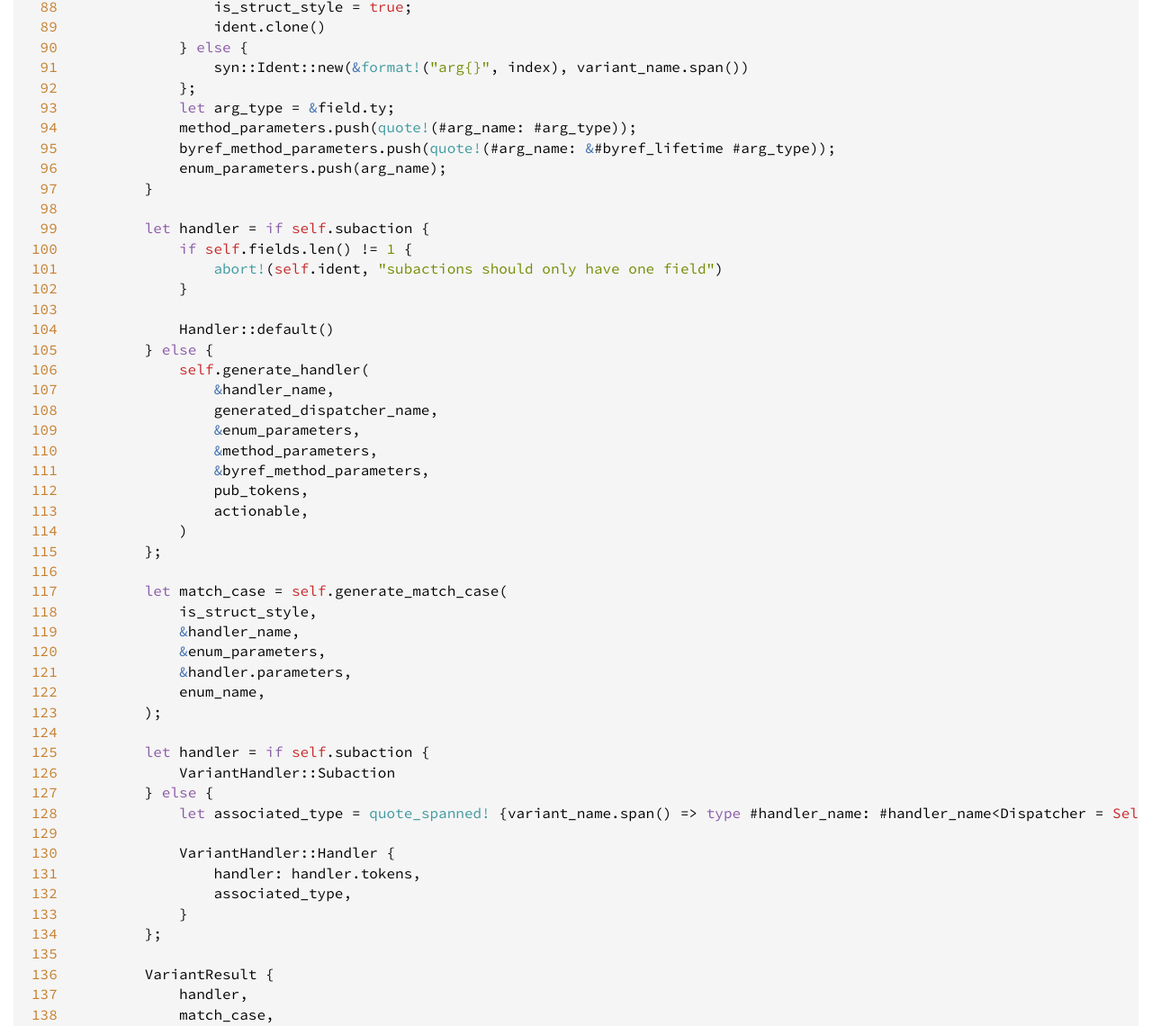
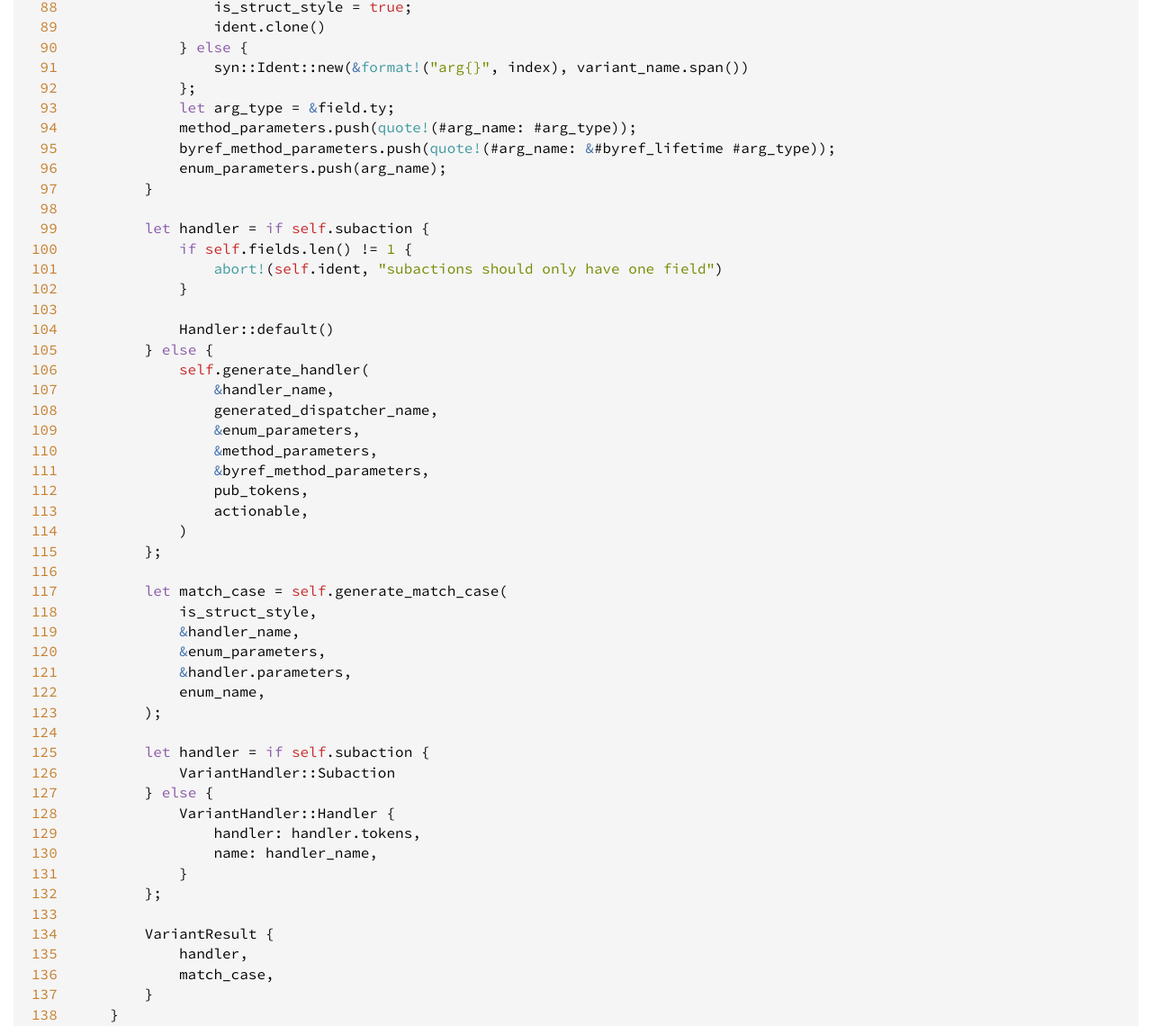
Before and after one commit to khonsulabs/actionable, a plain HTML site: page main/src/actionable_macros/actionable.rs.html in a window 1280 px wide. Shown: the part 2120-3260 px from the top of the page at 90% size. Drawn offline with Linux system fonts and the light colour scheme.

Commit message:
Deploying to gh-pages from @ khonsulabs/actionable@72764c4ea534de5943fffc73701566ac56af2c59 🚀

```diff
--- a/main/src/actionable_macros/actionable.rs.html
+++ b/main/src/actionable_macros/actionable.rs.html
@@ -381,14 +381,6 @@
 <span id="378">378</span>
 <span id="379">379</span>
 <span id="380">380</span>
-<span id="381">381</span>
-<span id="382">382</span>
-<span id="383">383</span>
-<span id="384">384</span>
-<span id="385">385</span>
-<span id="386">386</span>
-<span id="387">387</span>
-<span id="388">388</span>
 </pre><div class="example-wrap"><pre class="rust ">
 <span class="attribute">#![<span class="ident">allow</span>(<span class="ident">clippy</span>::<span class="ident">default_trait_access</span>)]</span>
 
@@ -443,7 +435,7 @@
     <span class="ident">Subaction</span>,
     <span class="ident">Handler</span> {
         <span class="ident">handler</span>: <span class="ident">TokenStream</span>,
-        <span class="ident">associated_type</span>: <span class="ident">TokenStream</span>,
+        <span class="ident">name</span>: <span class="ident">syn</span>::<span class="ident">Ident</span>,
     },
 }
 
@@ -517,11 +509,9 @@
         <span class="kw">let</span> <span class="ident">handler</span> <span class="op">=</span> <span class="kw">if</span> <span class="self">self</span>.<span class="ident">subaction</span> {
             <span class="ident">VariantHandler</span>::<span class="ident">Subaction</span>
         } <span class="kw">else</span> {
-            <span class="kw">let</span> <span class="ident">associated_type</span> <span class="op">=</span> <span class="macro">quote_spanned</span><span class="macro">!</span> {<span class="ident">variant_name</span>.<span class="ident">span</span>() <span class="op">=</span><span class="op">&gt;</span> <span class="kw">type</span> #<span class="ident">handler_name</span>: #<span class="ident">handler_name</span><span class="op">&lt;</span><span class="ident">Dispatcher</span> <span class="op">=</span> <span class="self">Self</span><span class="op">&gt;</span>;};
-
             <span class="ident">VariantHandler</span>::<span class="ident">Handler</span> {
                 <span class="ident">handler</span>: <span class="ident">handler</span>.<span class="ident">tokens</span>,
-                <span class="ident">associated_type</span>,
+                <span class="ident">name</span>: <span class="ident">handler_name</span>,
             }
         };
 
@@ -550,7 +540,7 @@
         <span class="ident">handle_parameters</span>.<span class="ident">insert</span>(<span class="number">0</span>, <span class="ident">syn</span>::<span class="ident">Ident</span>::<span class="ident">new</span>(<span class="string">&quot;self&quot;</span>, <span class="ident">variant_name</span>.<span class="ident">span</span>()));
         <span class="ident">handle_parameters</span>.<span class="ident">insert</span>(<span class="number">1</span>, <span class="ident">syn</span>::<span class="ident">Ident</span>::<span class="ident">new</span>(<span class="string">&quot;permissions&quot;</span>, <span class="ident">variant_name</span>.<span class="ident">span</span>()));
 
-        <span class="kw">let</span> <span class="ident">self_as_dispatcher</span> <span class="op">=</span> <span class="macro">quote</span><span class="macro">!</span> {<span class="op">&lt;</span><span class="self">Self</span>::<span class="ident">Dispatcher</span> <span class="kw">as</span> #<span class="ident">generated_dispatcher_name</span><span class="op">&gt;</span>};
+        <span class="kw">let</span> <span class="ident">self_as_dispatcher</span> <span class="op">=</span> <span class="macro">quote</span><span class="macro">!</span> {<span class="op">&lt;</span><span class="self">Self</span> <span class="kw">as</span> #<span class="ident">generated_dispatcher_name</span><span class="op">&gt;</span>};
         <span class="kw">let</span> <span class="ident">result_type</span> <span class="op">=</span> <span class="macro">quote</span><span class="macro">!</span>(<span class="prelude-ty">Result</span><span class="op">&lt;</span>
             #<span class="ident">self_as_dispatcher</span>::<span class="ident">Output</span>,
             #<span class="ident">self_as_dispatcher</span>::<span class="ident">Error</span>
@@ -559,7 +549,7 @@
         <span class="kw">let</span> <span class="ident">implementation</span> <span class="op">=</span> <span class="kw">match</span> <span class="self">self</span>.<span class="ident">protection</span> {
             <span class="ident">Protection</span>::<span class="prelude-val">None</span> <span class="op">=</span><span class="op">&gt;</span> <span class="macro">quote</span><span class="macro">!</span> {
                 <span class="kw">async</span> <span class="kw">fn</span> <span class="ident">handle</span>(
-                    <span class="ident">dispatcher</span>: <span class="kw-2">&amp;</span><span class="self">Self</span>::<span class="ident">Dispatcher</span>,
+                    <span class="kw-2">&amp;</span><span class="self">self</span>,
                     <span class="ident">permissions</span>: <span class="kw-2">&amp;</span>#<span class="ident">actionable</span>::<span class="ident">Permissions</span>,
                     #(#<span class="ident">method_parameters</span>),<span class="op">*</span>
                 ) <span class="op">-</span><span class="op">&gt;</span> #<span class="ident">result_type</span>;
@@ -572,26 +562,26 @@
 
                 <span class="macro">quote</span><span class="macro">!</span> {
                     <span class="attribute">#[<span class="ident">allow</span>(<span class="ident">clippy</span>::<span class="ident">ptr_arg</span>)]</span>
-                    <span class="kw">fn</span> <span class="ident">resource_name</span><span class="op">&lt;</span><span class="lifetime">&#39;a</span><span class="op">&gt;</span>(<span class="ident">dispatcher</span>: <span class="kw-2">&amp;</span><span class="lifetime">&#39;a</span> <span class="self">Self</span>::<span class="ident">Dispatcher</span>,#(#<span class="ident">byref_method_parameters</span>),<span class="kw-2">*</span>) <span class="op">-</span><span class="op">&gt;</span> #<span class="ident">actionable</span>::<span class="ident">ResourceName</span><span class="op">&lt;</span><span class="lifetime">&#39;a</span><span class="op">&gt;</span>;
+                    <span class="kw">fn</span> <span class="ident">resource_name</span><span class="op">&lt;</span><span class="lifetime">&#39;a</span><span class="op">&gt;</span>(<span class="kw-2">&amp;</span><span class="lifetime">&#39;a</span> <span class="self">self</span>,#(#<span class="ident">byref_method_parameters</span>),<span class="kw-2">*</span>) <span class="op">-</span><span class="op">&gt;</span> #<span class="ident">actionable</span>::<span class="ident">ResourceName</span><span class="op">&lt;</span><span class="lifetime">&#39;a</span><span class="op">&gt;</span>;
                     <span class="kw">type</span> <span class="ident">Action</span>: #<span class="ident">actionable</span>::<span class="ident">Action</span>;
                     <span class="kw">fn</span> <span class="ident">action</span>() <span class="op">-</span><span class="op">&gt;</span> <span class="self">Self</span>::<span class="ident">Action</span>;
 
                     <span class="kw">async</span> <span class="kw">fn</span> <span class="ident">handle</span>(
-                        <span class="ident">dispatcher</span>: <span class="kw-2">&amp;</span><span class="self">Self</span>::<span class="ident">Dispatcher</span>,
+                        <span class="kw-2">&amp;</span><span class="self">self</span>,
                         <span class="ident">permissions</span>: <span class="kw-2">&amp;</span>#<span class="ident">actionable</span>::<span class="ident">Permissions</span>,
                         #(#<span class="ident">method_parameters</span>),<span class="op">*</span>
                     ) <span class="op">-</span><span class="op">&gt;</span> #<span class="ident">result_type</span> {
-                        <span class="kw">let</span> <span class="ident">resource</span> <span class="op">=</span> <span class="self">Self</span>::<span class="ident">resource_name</span>(<span class="ident">dispatcher</span>, #(<span class="kw-2">&amp;</span>#<span class="ident">enum_parameters</span>),<span class="kw-2">*</span>);
+                        <span class="kw">let</span> <span class="ident">resource</span> <span class="op">=</span> <span class="self">self</span>.<span class="ident">resource_name</span>(#(<span class="kw-2">&amp;</span>#<span class="ident">enum_parameters</span>),<span class="kw-2">*</span>);
                         <span class="kw">let</span> <span class="ident">action</span> <span class="op">=</span> <span class="self">Self</span>::<span class="ident">action</span>();
                         <span class="kw">if</span> <span class="ident">permissions</span>.<span class="ident">allowed_to</span>(<span class="kw-2">&amp;</span><span class="ident">resource</span>, <span class="kw-2">&amp;</span><span class="ident">action</span>) {
-                            <span class="self">Self</span>::<span class="ident">handle_protected</span>(<span class="ident">dispatcher</span>, <span class="ident">permissions</span>, #(#<span class="ident">enum_parameters</span>),<span class="kw-2">*</span>).<span class="kw">await</span>
+                            <span class="self">self</span>.<span class="ident">handle_protected</span>(<span class="ident">permissions</span>, #(#<span class="ident">enum_parameters</span>),<span class="kw-2">*</span>).<span class="kw">await</span>
                         } <span class="kw">else</span> {
                             #<span class="ident">permission_denied_error</span>
                         }
                     }
 
                     <span class="kw">async</span> <span class="kw">fn</span> <span class="ident">handle_protected</span>(
-                        <span class="ident">dispatcher</span>: <span class="kw-2">&amp;</span><span class="self">Self</span>::<span class="ident">Dispatcher</span>,
+                        <span class="kw-2">&amp;</span><span class="self">self</span>,
                         <span class="ident">permissions</span>: <span class="kw-2">&amp;</span>#<span class="ident">actionable</span>::<span class="ident">Permissions</span>,
                         #(#<span class="ident">method_parameters</span>),<span class="op">*</span>
                     ) <span class="op">-</span><span class="op">&gt;</span> #<span class="ident">result_type</span>;
@@ -600,19 +590,19 @@
             <span class="ident">Protection</span>::<span class="ident">Custom</span> <span class="op">=</span><span class="op">&gt;</span> {
                 <span class="macro">quote</span><span class="macro">!</span> {
                     <span class="attribute">#[<span class="ident">allow</span>(<span class="ident">clippy</span>::<span class="ident">ptr_arg</span>)]</span>
-                    <span class="kw">async</span> <span class="kw">fn</span> <span class="ident">verify_permissions</span>(<span class="ident">dispatcher</span>: <span class="kw-2">&amp;</span><span class="self">Self</span>::<span class="ident">Dispatcher</span>, <span class="ident">permissions</span>: <span class="kw-2">&amp;</span>#<span class="ident">actionable</span>::<span class="ident">Permissions</span>, #(#<span class="ident">byref_method_parameters</span>),<span class="kw-2">*</span>) <span class="op">-</span><span class="op">&gt;</span> <span class="prelude-ty">Result</span><span class="op">&lt;</span>(), #<span class="ident">self_as_dispatcher</span>::<span class="ident">Error</span><span class="op">&gt;</span>;
+                    <span class="kw">async</span> <span class="kw">fn</span> <span class="ident">verify_permissions</span>(<span class="kw-2">&amp;</span><span class="self">self</span>, <span class="ident">permissions</span>: <span class="kw-2">&amp;</span>#<span class="ident">actionable</span>::<span class="ident">Permissions</span>, #(#<span class="ident">byref_method_parameters</span>),<span class="kw-2">*</span>) <span class="op">-</span><span class="op">&gt;</span> <span class="prelude-ty">Result</span><span class="op">&lt;</span>(), #<span class="ident">self_as_dispatcher</span>::<span class="ident">Error</span><span class="op">&gt;</span>;
 
                     <span class="kw">async</span> <span class="kw">fn</span> <span class="ident">handle</span>(
-                        <span class="ident">dispatcher</span>: <span class="kw-2">&amp;</span><span class="self">Self</span>::<span class="ident">Dispatcher</span>,
+                        <span class="kw-2">&amp;</span><span class="self">self</span>,
                         <span class="ident">permissions</span>: <span class="kw-2">&amp;</span>#<span class="ident">actionable</span>::<span class="ident">Permissions</span>,
                         #(#<span class="ident">method_parameters</span>),<span class="op">*</span>
                     ) <span class="op">-</span><span class="op">&gt;</span> #<span class="ident">result_type</span> {
-                        <span class="self">Self</span>::<span class="ident">verify_permissions</span>(<span class="ident">dispatcher</span>, <span class="ident">permissions</span>, #(<span class="kw-2">&amp;</span>#<span class="ident">enum_parameters</span>),<span class="kw-2">*</span>).<span class="kw">await</span><span class="question-mark">?</span>;
-                        <span class="self">Self</span>::<span class="ident">handle_protected</span>(<span class="ident">dispatcher</span>, <span class="ident">permissions</span>, #(#<span class="ident">enum_parameters</span>),<span class="kw-2">*</span>).<span class="kw">await</span>
+                        <span class="self">self</span>.<span class="ident">verify_permissions</span>(<span class="ident">permissions</span>, #(<span class="kw-2">&amp;</span>#<span class="ident">enum_parameters</span>),<span class="kw-2">*</span>).<span class="kw">await</span><span class="question-mark">?</span>;
+                        <span class="self">self</span>.<span class="ident">handle_protected</span>(<span class="ident">permissions</span>, #(#<span class="ident">enum_parameters</span>),<span class="kw-2">*</span>).<span class="kw">await</span>
                     }
 
                     <span class="kw">async</span> <span class="kw">fn</span> <span class="ident">handle_protected</span>(
-                        <span class="ident">dispatcher</span>: <span class="kw-2">&amp;</span><span class="self">Self</span>::<span class="ident">Dispatcher</span>,
+                        <span class="kw-2">&amp;</span><span class="self">self</span>,
                         <span class="ident">permissions</span>: <span class="kw-2">&amp;</span>#<span class="ident">actionable</span>::<span class="ident">Permissions</span>,
                         #(#<span class="ident">method_parameters</span>),<span class="op">*</span>
                     ) <span class="op">-</span><span class="op">&gt;</span> #<span class="ident">result_type</span>;
@@ -626,9 +616,7 @@
                 <span class="ident">variant_name</span>.<span class="ident">span</span>() <span class="op">=</span><span class="op">&gt;</span>
                     <span class="attribute">#[#<span class="ident">actionable</span>::<span class="ident">async_trait</span>]</span>
                     <span class="attribute">#[<span class="ident">doc</span>(<span class="ident">hidden</span>)]</span>
-                    #<span class="ident">pub_tokens</span> <span class="kw">trait</span> #<span class="ident">handler_name</span>: <span class="ident">Send</span> <span class="op">+</span> <span class="ident">Sync</span> {
-                        <span class="kw">type</span> <span class="ident">Dispatcher</span>: #<span class="ident">generated_dispatcher_name</span>;
-
+                    #<span class="ident">pub_tokens</span> <span class="kw">trait</span> #<span class="ident">handler_name</span>: #<span class="ident">generated_dispatcher_name</span>  {
                         #<span class="ident">implementation</span>
                     }
             },
@@ -653,19 +641,19 @@
         } <span class="kw">else</span> <span class="kw">if</span> <span class="ident">is_struct_style</span> {
             <span class="macro">quote_spanned</span><span class="macro">!</span> {
                 <span class="ident">variant_name</span>.<span class="ident">span</span>() <span class="op">=</span><span class="op">&gt;</span> #<span class="ident">enum_name</span>::#<span class="ident">variant_name</span>{#(#<span class="ident">enum_parameters</span>),<span class="kw-2">*</span>} <span class="op">=</span><span class="op">&gt;</span> {
-                    <span class="self">Self</span>::#<span class="ident">handler_name</span>::<span class="ident">handle</span>(#(#<span class="ident">handle_parameters</span>),<span class="kw-2">*</span>).<span class="kw">await</span>
+                    <span class="op">&lt;</span><span class="self">Self</span> <span class="kw">as</span> #<span class="ident">handler_name</span><span class="op">&gt;</span>::<span class="ident">handle</span>(#(#<span class="ident">handle_parameters</span>),<span class="kw-2">*</span>).<span class="kw">await</span>
                 },
             }
         } <span class="kw">else</span> <span class="kw">if</span> <span class="self">self</span>.<span class="ident">fields</span>.<span class="ident">is_empty</span>() {
             <span class="macro">quote_spanned</span><span class="macro">!</span> {
                 <span class="ident">variant_name</span>.<span class="ident">span</span>() <span class="op">=</span><span class="op">&gt;</span> #<span class="ident">enum_name</span>::#<span class="ident">variant_name</span> <span class="op">=</span><span class="op">&gt;</span> {
-                    <span class="self">Self</span>::#<span class="ident">handler_name</span>::<span class="ident">handle</span>(#(#<span class="ident">handle_parameters</span>),<span class="kw-2">*</span>).<span class="kw">await</span>
+                    <span class="op">&lt;</span><span class="self">Self</span> <span class="kw">as</span> #<span class="ident">handler_name</span><span class="op">&gt;</span>::<span class="ident">handle</span>(#(#<span class="ident">handle_parameters</span>),<span class="kw-2">*</span>).<span class="kw">await</span>
                 }
             }
         } <span class="kw">else</span> {
             <span class="macro">quote_spanned</span><span class="macro">!</span> {
                 <span class="ident">variant_name</span>.<span class="ident">span</span>() <span class="op">=</span><span class="op">&gt;</span> #<span class="ident">enum_name</span>::#<span class="ident">variant_name</span>(#(#<span class="ident">enum_parameters</span>),<span class="kw-2">*</span>) <span class="op">=</span><span class="op">&gt;</span> {
-                    <span class="self">Self</span>::#<span class="ident">handler_name</span>::<span class="ident">handle</span>(#(#<span class="ident">handle_parameters</span>),<span class="kw-2">*</span>).<span class="kw">await</span>
+                    <span class="op">&lt;</span><span class="self">Self</span> <span class="kw">as</span> #<span class="ident">handler_name</span><span class="op">&gt;</span>::<span class="ident">handle</span>(#(#<span class="ident">handle_parameters</span>),<span class="kw-2">*</span>).<span class="kw">await</span>
                 },
             }
         }
@@ -696,7 +684,7 @@
         <span class="kw">let</span> <span class="ident">actionable</span> <span class="op">=</span> <span class="ident">actionable</span>(<span class="self">self</span>.<span class="ident">actionable</span>.<span class="ident">clone</span>().<span class="ident">map</span>(<span class="op">|</span><span class="ident">a</span><span class="op">|</span> <span class="ident">a</span>.<span class="number">0</span>), <span class="ident">enum_name</span>.<span class="ident">span</span>());
 
         <span class="kw">let</span> <span class="kw-2">mut</span> <span class="ident">handlers</span> <span class="op">=</span> <span class="ident">Vec</span>::<span class="ident">new</span>();
-        <span class="kw">let</span> <span class="kw-2">mut</span> <span class="ident">associated_types</span> <span class="op">=</span> <span class="ident">Vec</span>::<span class="ident">new</span>();
+        <span class="kw">let</span> <span class="kw-2">mut</span> <span class="ident">handler_names</span> <span class="op">=</span> <span class="ident">Vec</span>::<span class="ident">new</span>();
         <span class="kw">let</span> <span class="kw-2">mut</span> <span class="ident">match_cases</span> <span class="op">=</span> <span class="ident">Vec</span>::<span class="ident">new</span>();
 
         <span class="kw">let</span> <span class="ident">generated_dispatcher_name</span> <span class="op">=</span>
@@ -718,12 +706,9 @@
                     }
                     <span class="ident">subaction</span> <span class="op">=</span> <span class="bool-val">true</span>
                 }
-                <span class="ident">VariantHandler</span>::<span class="ident">Handler</span> {
-                    <span class="ident">handler</span>,
-                    <span class="ident">associated_type</span>,
-                } <span class="op">=</span><span class="op">&gt;</span> {
+                <span class="ident">VariantHandler</span>::<span class="ident">Handler</span> { <span class="ident">handler</span>, <span class="ident">name</span> } <span class="op">=</span><span class="op">&gt;</span> {
                     <span class="ident">handlers</span>.<span class="ident">push</span>(<span class="ident">handler</span>);
-                    <span class="ident">associated_types</span>.<span class="ident">push</span>(<span class="ident">associated_type</span>);
+                    <span class="ident">handler_names</span>.<span class="ident">push</span>(<span class="ident">name</span>);
                 }
             }
             <span class="ident">match_cases</span>.<span class="ident">push</span>(<span class="ident">result</span>.<span class="ident">match_case</span>);
@@ -748,9 +733,8 @@
                 <span class="kw">type</span> <span class="ident">Output</span>: <span class="ident">Send</span> <span class="op">+</span> <span class="ident">Sync</span>;
                 <span class="kw">type</span> <span class="ident">Error</span>: <span class="ident">From</span><span class="op">&lt;</span>#<span class="ident">actionable</span>::<span class="ident">PermissionDenied</span><span class="op">&gt;</span> <span class="op">+</span> <span class="ident">Send</span> <span class="op">+</span> <span class="ident">Sync</span>;
 
-                #(#<span class="ident">associated_types</span>)<span class="op">*</span>
-
-                <span class="kw">async</span> <span class="kw">fn</span> <span class="ident">dispatch_to_handlers</span>(<span class="kw-2">&amp;</span><span class="self">self</span>, <span class="ident">permissions</span>: <span class="kw-2">&amp;</span>#<span class="ident">actionable</span>::<span class="ident">Permissions</span>, <span class="ident">request</span>: #<span class="ident">enum_name</span>#<span class="ident">subaction_type</span>) <span class="op">-</span><span class="op">&gt;</span> <span class="prelude-ty">Result</span><span class="op">&lt;</span><span class="self">Self</span>::<span class="ident">Output</span>, <span class="self">Self</span>::<span class="ident">Error</span><span class="op">&gt;</span> {
+                <span class="kw">async</span> <span class="kw">fn</span> <span class="ident">dispatch_to_handlers</span>(<span class="kw-2">&amp;</span><span class="self">self</span>, <span class="ident">permissions</span>: <span class="kw-2">&amp;</span>#<span class="ident">actionable</span>::<span class="ident">Permissions</span>, <span class="ident">request</span>: #<span class="ident">enum_name</span>#<span class="ident">subaction_type</span>) <span class="op">-</span><span class="op">&gt;</span> <span class="prelude-ty">Result</span><span class="op">&lt;</span><span class="self">Self</span>::<span class="ident">Output</span>, <span class="self">Self</span>::<span class="ident">Error</span><span class="op">&gt;</span>
+                <span class="kw">where</span> <span class="self">Self</span>: #(#<span class="ident">handler_names</span>)<span class="op">+</span><span class="op">*</span> {
                     <span class="kw">match</span> <span class="ident">request</span> {
                         #(#<span class="ident">match_cases</span>)<span class="op">*</span>
                     }
```
Also changed, not shown: main/actionable/derive.Actionable.html (+5 -6 lines), main/actionable/derive.Dispatcher.html (+1 -1 lines), main/actionable_macros/derive.Actionable.html (+5 -6 lines), main/actionable_macros/derive.Dispatcher.html (+1 -1 lines), main/actionable_macros/index.html (+1 -1 lines), main/src/actionable_macros/dispatcher.rs.html (+0 -2 lines), main/src/actionable_macros/lib.rs.html (+4 -6 lines).
